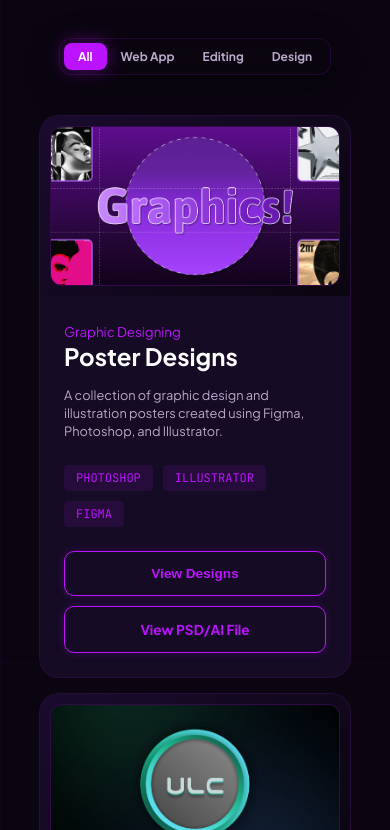
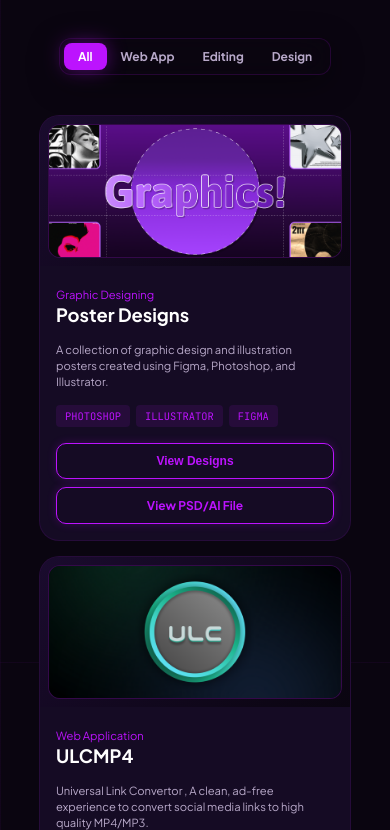
Before and after one commit to dakshsharma99ds/Daksh-Sharma-Portfolio, a React (Vite) app: page / in a window 390 px wide. Shown: the part 2714-3544 px from the top of the page. Built offline with nearby package versions, Linux system fonts and the light colour scheme.

Commit message:
Adjust CSS styles for project content and buttons

```diff
--- a/src/App.css
+++ b/src/App.css
@@ -1116,16 +1116,19 @@ nav {
         border-radius: 20px;
     }
     .project-content {
-        padding: 1.5rem;
+        padding: 1rem;
         text-align: left;
     }
-    .project-content h3 { font-size: 1.5rem; }
-    .project-content p { font-size: 0.85rem; line-height: 1.4; color: var(--text-dim); }
+    .project-content h3 { font-size: 1.15rem; }
+    .project-content p { font-size: 0.75rem; line-height: 1.4; color: var(--text-dim); }
+    .project-content > small { font-size: 0.7rem; }
+    .tech-stack { gap: 6px; margin: 1rem 0; }
+    .tech-stack small { font-size: 0.65rem; padding: 4px 9px; }
 
     .project-image {
         order: -1;
-        height: 180px;
-        padding: 10px;
+        height: 150px;
+        padding: 8px;
     }
 
     .wlinks-img-box {
@@ -1139,15 +1142,15 @@ nav {
     .project-btns {
         flex-direction: column;
         width: 100%;
-        gap: 10px;
-        margin-top: 15px;
+        gap: 8px;
+        margin-top: 10px;
     }
     .project-btns .btn {
         width: 100%;
         display: block;
-        padding: 14px 0;
+        padding: 10px 0;
         border-radius: 10px;
-        font-size: 0.85rem;
+        font-size: 0.75rem;
     }
 
     .contact-grid { grid-template-columns: 1fr; }
@@ -1273,7 +1276,7 @@ nav {
 
 @media (max-width: 480px) {
     .name-gradient { font-size: 3rem; }
-    .project-content p { font-size: 0.8rem; }
+    .project-content p { font-size: 0.7rem; }
     .hero-btns {gap: 10px; flex-wrap: nowrap; }
     .btn-primary { font-size: 0.85rem; padding: 17.5px 10px; }
     .btn-resume:hover { width: 150px; }
```
